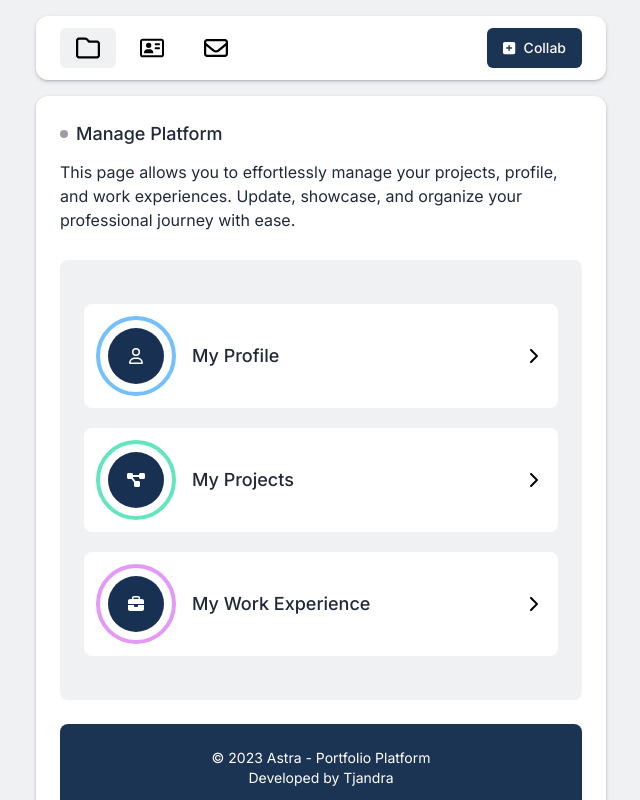
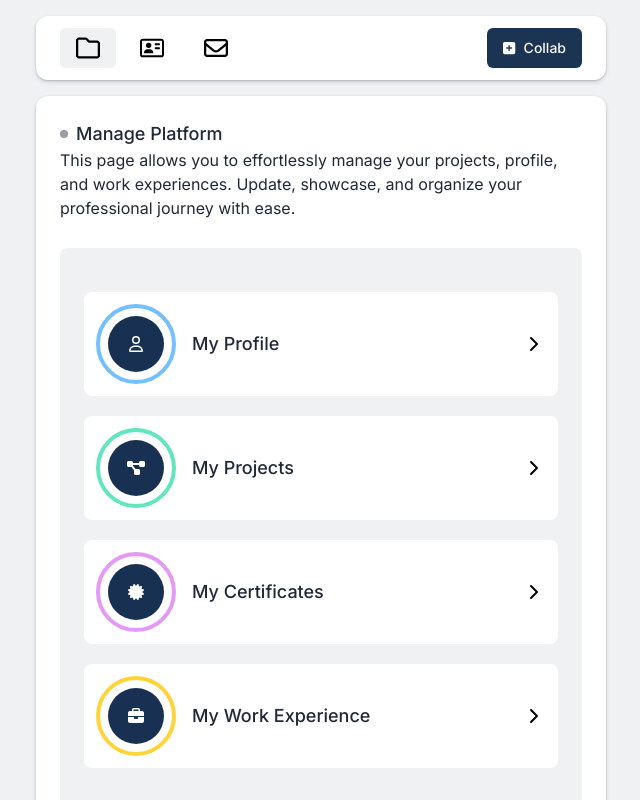
Before and after one commit to Tjandra-Putra/astra-portfolio-app, a Next.js app: page /manage in a window 1280 px wide. Shown: the top 800 px of the page, without its empty margins (319-959 px from the left). Built offline with nearby package versions, Linux system fonts and the light colour scheme; no server answers.

Commit message:
route update

```diff
--- a/app/(management)/(routes)/manage/page.tsx
+++ b/app/(management)/(routes)/manage/page.tsx
@@ -1,13 +1,19 @@
-import { faDiagramProject, faCircle, faChevronRight, faBriefcase } from "@fortawesome/free-solid-svg-icons";
+import React from "react";
+import {
+  faDiagramProject,
+  faCircle,
+  faChevronRight,
+  faBriefcase,
+  faCertificate,
+} from "@fortawesome/free-solid-svg-icons";
 import { faUser } from "@fortawesome/free-regular-svg-icons";
 import { FontAwesomeIcon } from "@fortawesome/react-fontawesome";
 import Link from "next/link";
-import React from "react";
 
 const ModifyPage = () => {
   return (
-    <>
-      <div className="flex items-center gap-2 mb-3">
+    <React.Fragment>
+      <div className="flex items-center gap-2 mb-">
         <FontAwesomeIcon icon={faCircle} className="w-2 h-2" color="#9b9ca5" />
         <div className="job-title font-medium text-gray-800 text-lg">Manage Platform</div>
       </div>
@@ -58,6 +64,24 @@ const ModifyPage = () => {
           <div className="flex items-center gap-4">
             <div className="avatar-border  border-4 border-[#e599f7] p-2 rounded-full">
               <div className="avatar h-14 w-14 flex items-center justify-center bg-[#183153] text-[#eecd4e] font-bold rounded-full">
+                <FontAwesomeIcon icon={faCertificate} color="#ffffff" />
+              </div>
+            </div>
+            <div className="flex flex-col">
+              <div className="project-title text-gray-800 font-medium text-lg">My Certificates</div>
+            </div>
+          </div>
+          <div className="view-more transition-transform transform hover:translate-x-1">
+            <Link href={`/manage/experiences`}>
+              <FontAwesomeIcon icon={faChevronRight} className="me-2" color="#000000" />
+            </Link>
+          </div>
+        </div>
+
+        <div className=" bg-white rounded-lg my-5 p-3 flex items-center justify-between">
+          <div className="flex items-center gap-4">
+            <div className="avatar-border  border-4 border-[#ffd43b] p-2 rounded-full">
+              <div className="avatar h-14 w-14 flex items-center justify-center bg-[#183153] text-[#eecd4e] font-bold rounded-full">
                 <FontAwesomeIcon icon={faBriefcase} color="#ffffff" />
               </div>
             </div>
@@ -72,7 +96,7 @@ const ModifyPage = () => {
           </div>
         </div>
       </div>
-    </>
+    </React.Fragment>
   );
 };
 
```
Also changed, not shown: app/(main)/(routes)/profile/[username]/page.tsx (renamed from app/(main)/(routes)/user/[username]/page.tsx).
